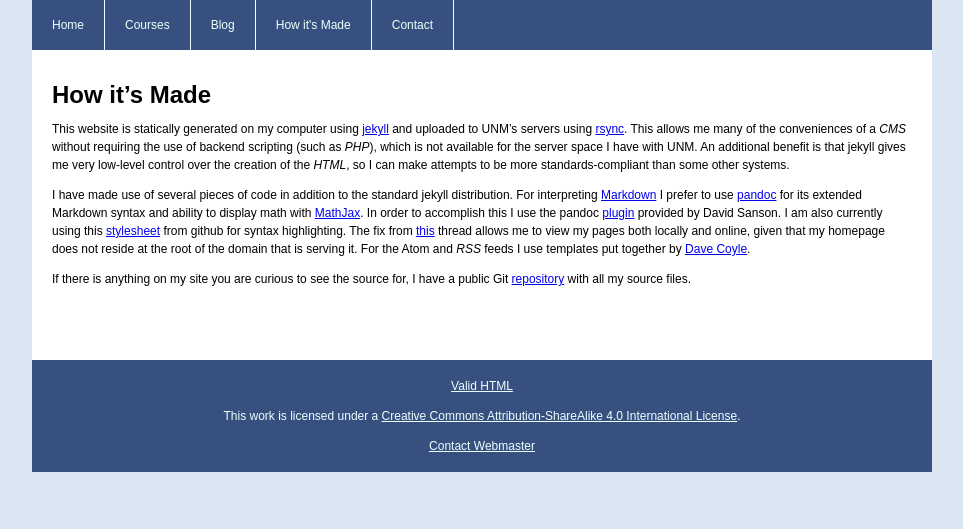
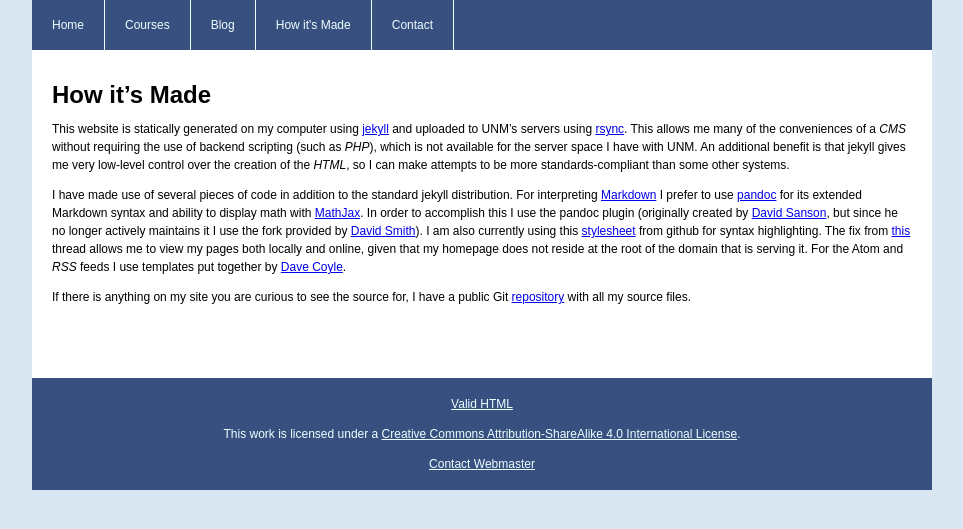
Before and after one commit to jarthurgross/website, a Jekyll site: the page built from construction/index.md, in a window 1280 px wide. Shown: the top 529 px of the page, without its empty margins (158-1121 px from the left). Built offline with Jekyll 4.4.1, drawn with Linux system fonts in a browser that asks for light colours; Markdown is read by kramdown in place of the engine named in the settings.

Commit message:
Updated info about pandoc plugin

```diff
--- a/construction/index.md
+++ b/construction/index.md
@@ -19,13 +19,14 @@ more standards-compliant than some other systems.
 I have made use of several pieces of code in addition to the standard jekyll
 distribution. For interpreting [Markdown][md] I prefer to use [pandoc][pd] for
 its extended Markdown syntax and ability to display math with [MathJax][mj]. In
-order to accomplish this I use the pandoc [plugin][pi] provided by David
-Sanson. I am also currently using this [stylesheet][css] from github for syntax
-highlighting. The fix from [this][so] thread allows me to view my pages both
-locally and online, given that my homepage does not reside at the root of the
-domain that is serving it. For the Atom and
-<dfn title="Rich Site Summary">RSS</dfn> feeds I use templates put together by
-[Dave Coyle][dc].
+order to accomplish this I use the pandoc plugin (originally created by [David
+Sanson][pi], but since he no longer actively maintains it I use the fork
+provided by [David Smith][pi2]). I am also currently using this
+[stylesheet][css] from github for syntax highlighting. The fix from [this][so]
+thread allows me to view my pages both locally and online, given that my
+homepage does not reside at the root of the domain that is serving it. For the
+Atom and <dfn title="Rich Site Summary">RSS</dfn> feeds I use templates put
+together by [Dave Coyle][dc].
 
 If there is anything on my site you are curious to see the source for, I have a
 public Git [repository][gh] with all my source files.
```
Also changed, not shown: other parts of construction/index.md (+1 -0 lines).
